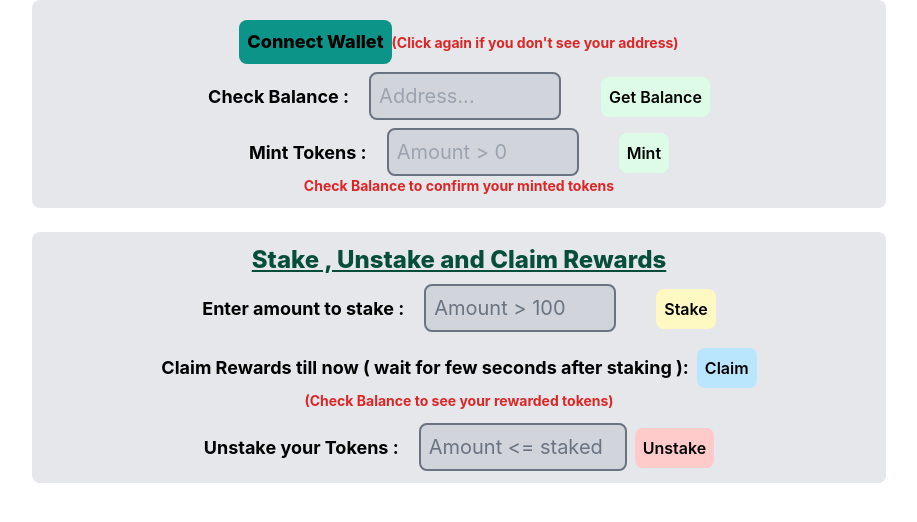
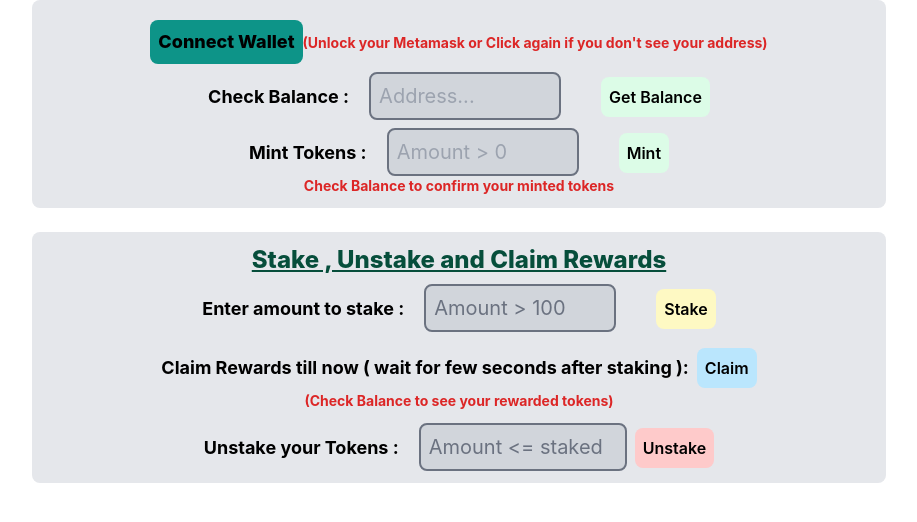
Before and after one commit to sanjay-sol/staking-erc20-tokens, a React (Create React App) app: page / in a window 1280 px wide. Shown: the top 522 px of the page, without its empty margins (181-1098 px from the left). Built offline with nearby package versions, Linux system fonts and the light colour scheme.

Commit message:
connect wallet issue solved

```diff
--- a/src/App.js
+++ b/src/App.js
@@ -97,7 +97,7 @@ function App() {
       </>
       ) : (
         <>
-      <button className="bg-teal-600 rounded-lg p-2 mt-5 text-lg font-extrabold" onClick={() => connectW()}> Connect Wallet  </button><span className="text-sm text-red-600 font-bold">(Click again if you don't see your address)</span>
+      <button className="bg-teal-600 rounded-lg p-2 mt-5 text-lg font-extrabold" onClick={() => connectW()}> Connect Wallet  </button><span className="text-sm text-red-600 font-bold">(Unlock your Metamask or Click again if you don't see your address)</span>
       </>
       )}
       <br />
```
